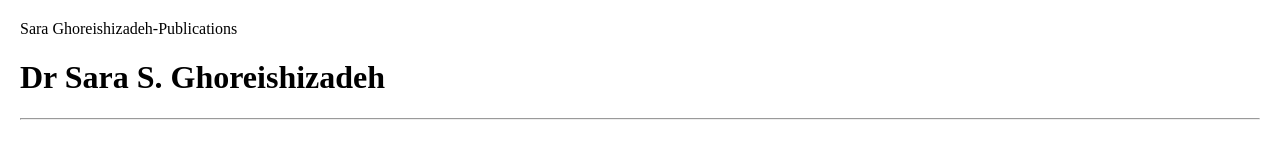
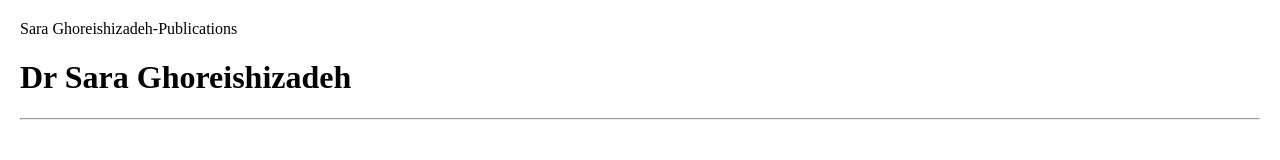
Before and after one commit to sghoreish/sghoreish.github.io, a plain HTML site: page outreach.html in a window 1280 px wide. Shown: the top 160 px of the page. Drawn offline with Linux system fonts and the light colour scheme.

Commit message:
Update outreach.html

```diff
--- a/outreach.html
+++ b/outreach.html
@@ -9,7 +9,7 @@
 
 
 <div>
-<h1> Dr Sara S. Ghoreishizadeh</h1>
+<h1> Dr Sara Ghoreishizadeh</h1>
 <hr class="hr1">
 </div>
 <br><br>
```
